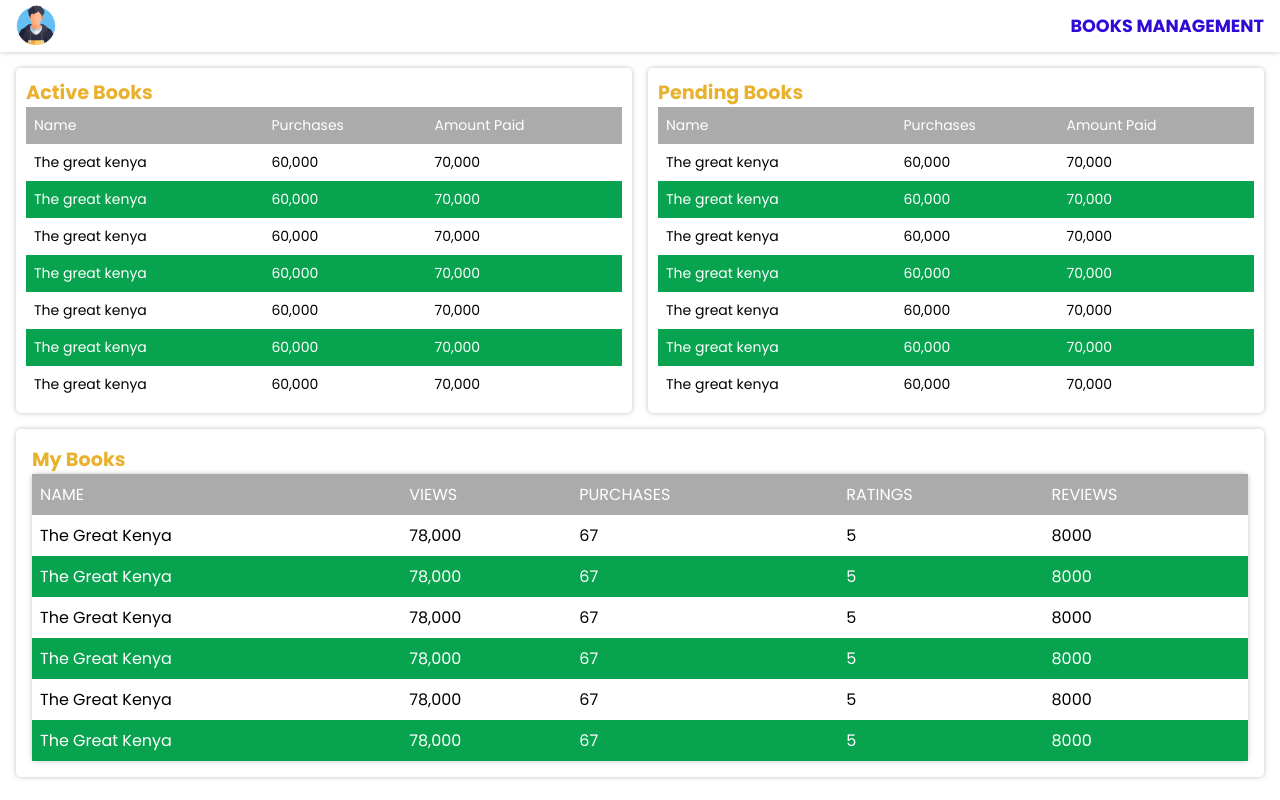
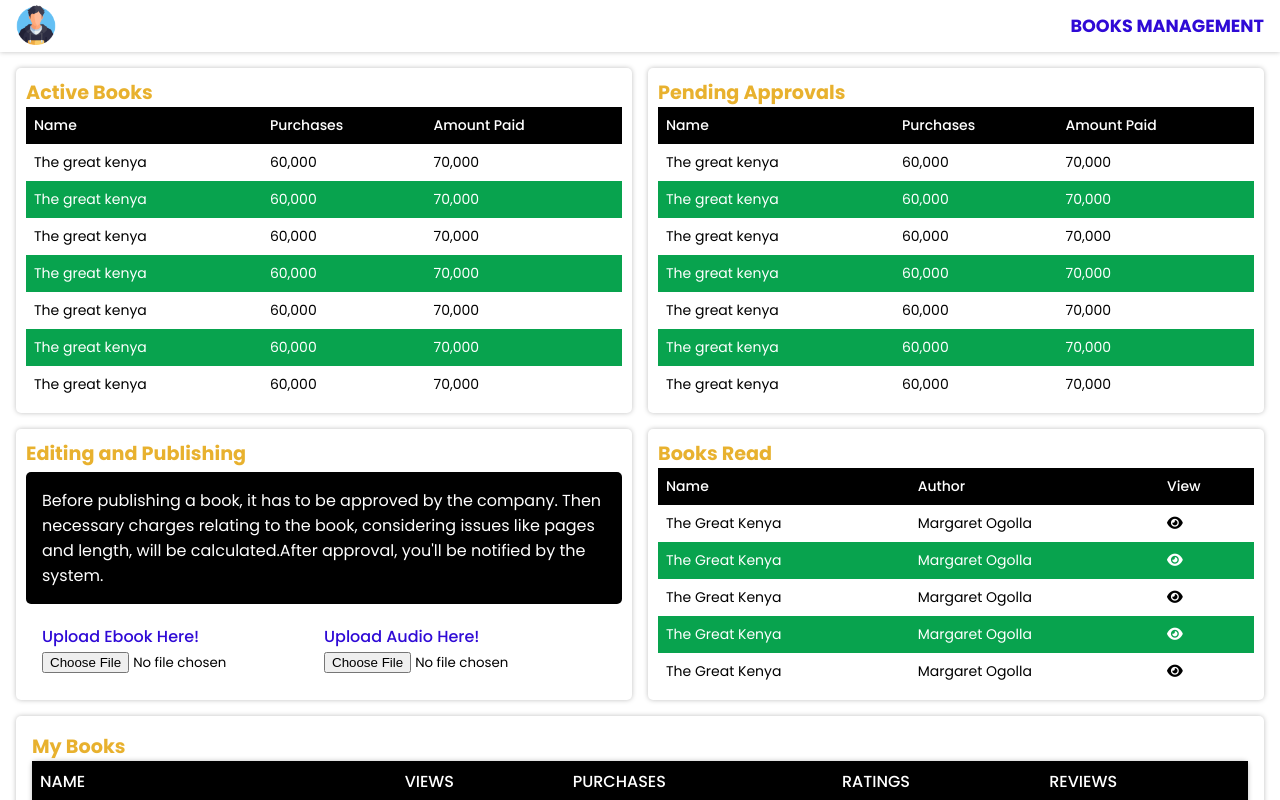
Before and after one commit to Ritahchanger/onlinebookstore, a React (Create React App) app in the folder frontend/: page /account in a window 1280 px wide. Shown: the top 800 px of the page. Built offline with nearby package versions, Linux system fonts and the light colour scheme.

Commit message:
Updates on the account files

```diff
--- a/frontend/src/users/pages/Account/Account.css
+++ b/frontend/src/users/pages/Account/Account.css
@@ -125,6 +125,16 @@
   margin-top: 1rem;
   border-radius: 5px;
 }
+.account .uploading{
+  display:flex;
+  padding:1rem;
+  border-radius:5px;
+}
+
+.account table thead tr td{
+  color:var(--white);
+  font-weight:500;
+}
 
 .account .card {
   box-shadow: 0 0 5px rgba(0, 0, 0, 0.25);
@@ -152,7 +162,7 @@
 }
 
 .account table thead {
-  background: var(--gray);
+  background:#000;
   color: var(--white);
 }
 .account td {
@@ -163,6 +173,43 @@
   background: var(--green);
   color: var(--white);
 }
+
+.account .instructions{
+  background:var(--black);
+  padding:1rem;
+  border-radius:5px;
+}
+
+.account .instructions p{
+ color:var(--white);
+}
+
+
+
+
+
+/* PUBLISHING */
+
+.account .publishing .file{
+  color:var(--blue);
+  font-weight:500;
+}
+.account .card.publishing{
+  display: flex;
+  flex-direction: column;
+  justify-content: space-between;
+}
+
+
+
+/*  */
+
+
+
+
+
+
+
 
 @media (max-width: 594px) {
   .account .grid {
--- a/frontend/src/users/pages/Account/Account.jsx
+++ b/frontend/src/users/pages/Account/Account.jsx
@@ -36,7 +36,7 @@ const Account = () => {
       <div className="books">
         <div className="header">
           <p className="menu-icon" onClick={handleProfileModal}>
-          <img src={ProfileImage} alt="" />
+            <img src={ProfileImage} alt="" />
           </p>
           <p className="medium-header">BOOKS MANAGEMENT</p>
         </div>
@@ -93,7 +93,7 @@ const Account = () => {
             </table>
           </div>
           <div className="card">
-            <p className="small-header">Pending Books</p>
+            <p className="small-header">Pending Approvals</p>
             <table>
               <thead>
                 <tr>
@@ -137,6 +137,90 @@ const Account = () => {
                   <td>The great kenya</td>
                   <td>60,000</td>
                   <td>70,000</td>
+                </tr>
+              </tbody>
+            </table>
+          </div>
+        </div>
+
+        <div className="grid">
+          <div className="card publishing">
+            <p className="small-header">Editing and Publishing</p>
+            <div className="instructions">
+              <p>
+                Before publishing a book, it has to be approved by the company.
+                Then necessary charges relating to the book, considering issues
+                like pages and length, will be calculated.After approval, you'll
+                be notified by the system.
+              </p>
+            </div>
+            <div className="uploading">
+              <div className="input-group">
+                <p className="file">Upload Ebook Here!</p>
+                <input type="file" name="uploadEbook" id="uploadEbook" />
+              </div>
+              <div className="input-group">
+                <p className="file">Upload Audio Here!</p>
+                <input type="file" name="uploadAudio" id="uploadAudio" />
+              </div>
+            </div>
+          </div>
+
+          <div className="card">
+            <p className="small-header">Books Read</p>
+            <table>
+              <thead>
+                <tr>
+                  <td>Name</td>
+                  <td>Author</td>
+                  <td>View</td>
+                </tr>
+              </thead>
+              <tbody>
+                <tr>
+                  <td>The Great Kenya</td>
+                  <td>Margaret Ogolla</td>
+                  <td>
+                    <p>
+                      <i class="fa fa-eye"></i>
+                    </p>
+                  </td>
+                </tr>
+                <tr>
+                  <td>The Great Kenya</td>
+                  <td>Margaret Ogolla</td>
+                  <td>
+                    <p>
+                      <i class="fa fa-eye"></i>
+                    </p>
+                  </td>
+                </tr>
+                <tr>
+                  <td>The Great Kenya</td>
+                  <td>Margaret Ogolla</td>
+                  <td>
+                    <p>
+                      <i class="fa fa-eye"></i>
+                    </p>
+                  </td>
+                </tr>
+                <tr>
+                  <td>The Great Kenya</td>
+                  <td>Margaret Ogolla</td>
+                  <td>
+                    <p>
+                      <i class="fa fa-eye"></i>
+                    </p>
+                  </td>
+                </tr>
+                <tr>
+                  <td>The Great Kenya</td>
+                  <td>Margaret Ogolla</td>
+                  <td>
+                    <p>
+                      <i class="fa fa-eye"></i>
+                    </p>
+                  </td>
                 </tr>
               </tbody>
             </table>
```
